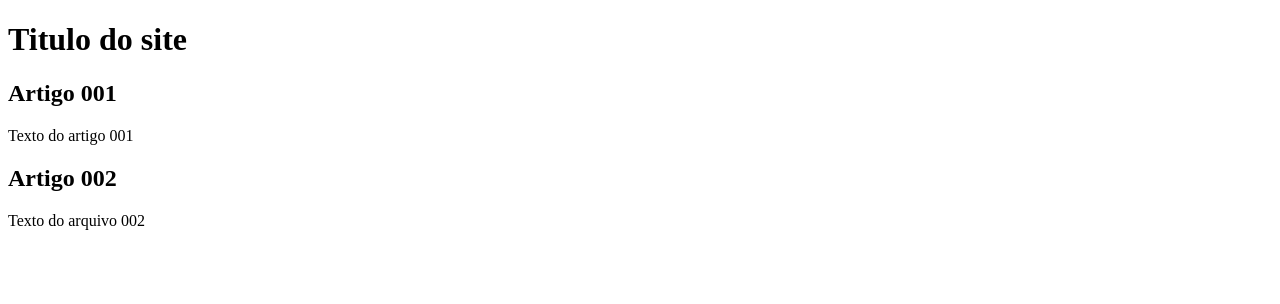
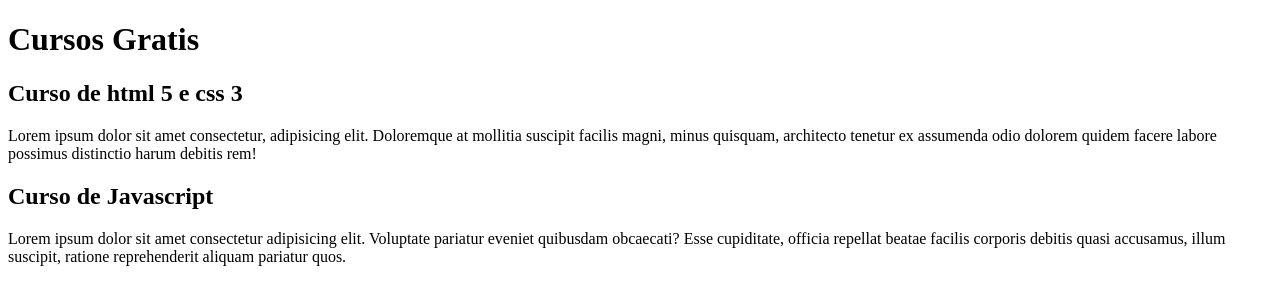
Before and after one commit to AroldoF/Projeto-Site, a plain HTML site: page index.html in a window 1280 px wide. Drawn offline with Linux system fonts and the light colour scheme.

Commit message:
comecei a escrever o conteúdo

```diff
--- a/index.html
+++ b/index.html
@@ -8,15 +8,15 @@
 <body>
     <main>
         <header>
-            <h1>Titulo do site</h1>
+            <h1>Cursos Gratis</h1>
         </header>
         <article>
-            <h2>Artigo 001</h2>
-            <p>Texto do artigo 001</p>
+            <h2>Curso de html 5 e css 3</h2>
+            <p>Lorem ipsum dolor sit amet consectetur, adipisicing elit. Doloremque at mollitia suscipit facilis magni, minus quisquam, architecto tenetur ex assumenda odio dolorem quidem facere labore possimus distinctio harum debitis rem!</p>
         </article>
         <article>
-            <h2>Artigo 002</h2>
-            <p>Texto do arquivo 002</p>
+            <h2>Curso de Javascript</h2>
+            <p>Lorem ipsum dolor sit amet consectetur adipisicing elit. Voluptate pariatur eveniet quibusdam obcaecati? Esse cupiditate, officia repellat beatae facilis corporis debitis quasi accusamus, illum suscipit, ratione reprehenderit aliquam pariatur quos.</p>
         </article>
     </main>
 </body>
```
